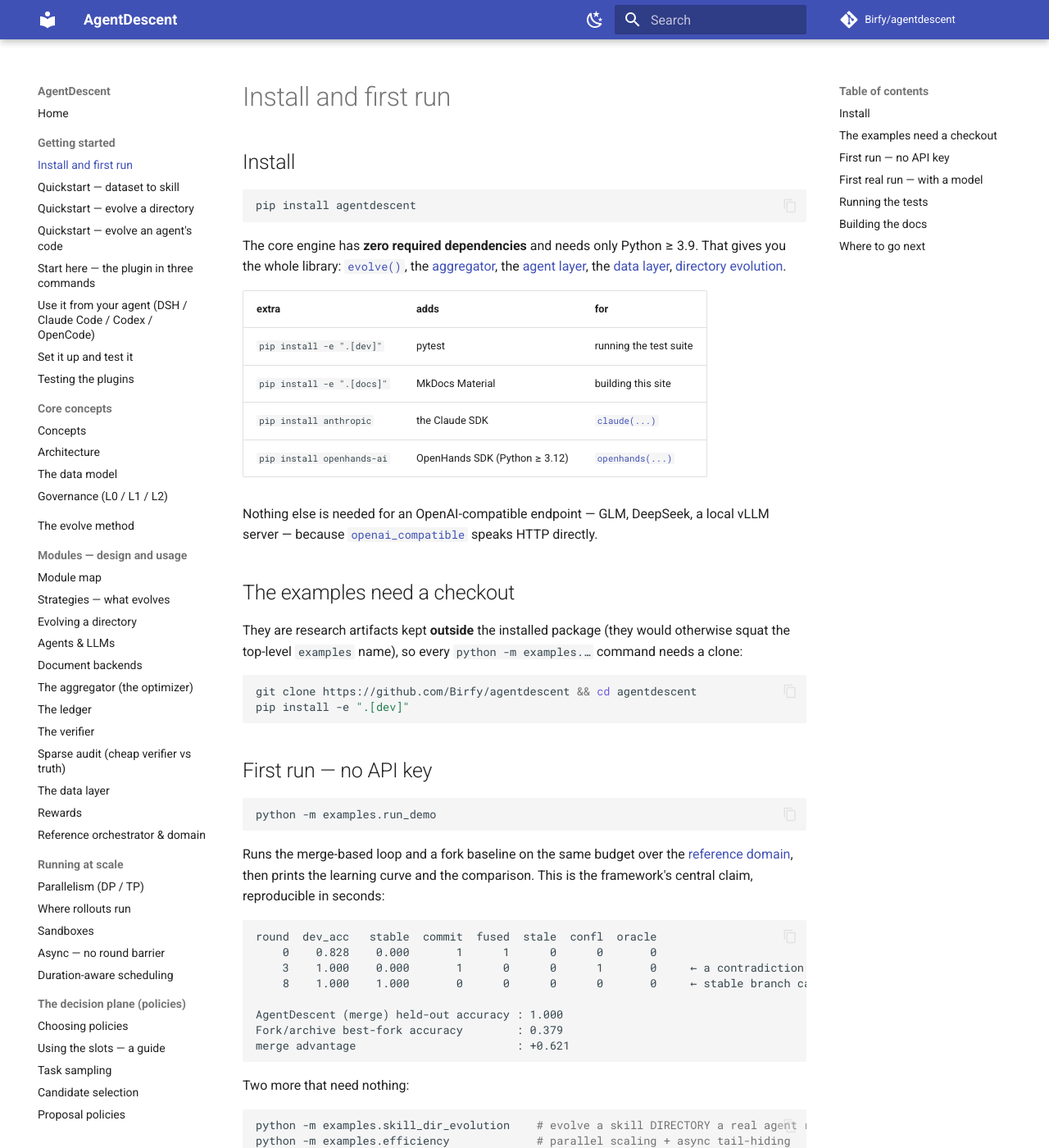
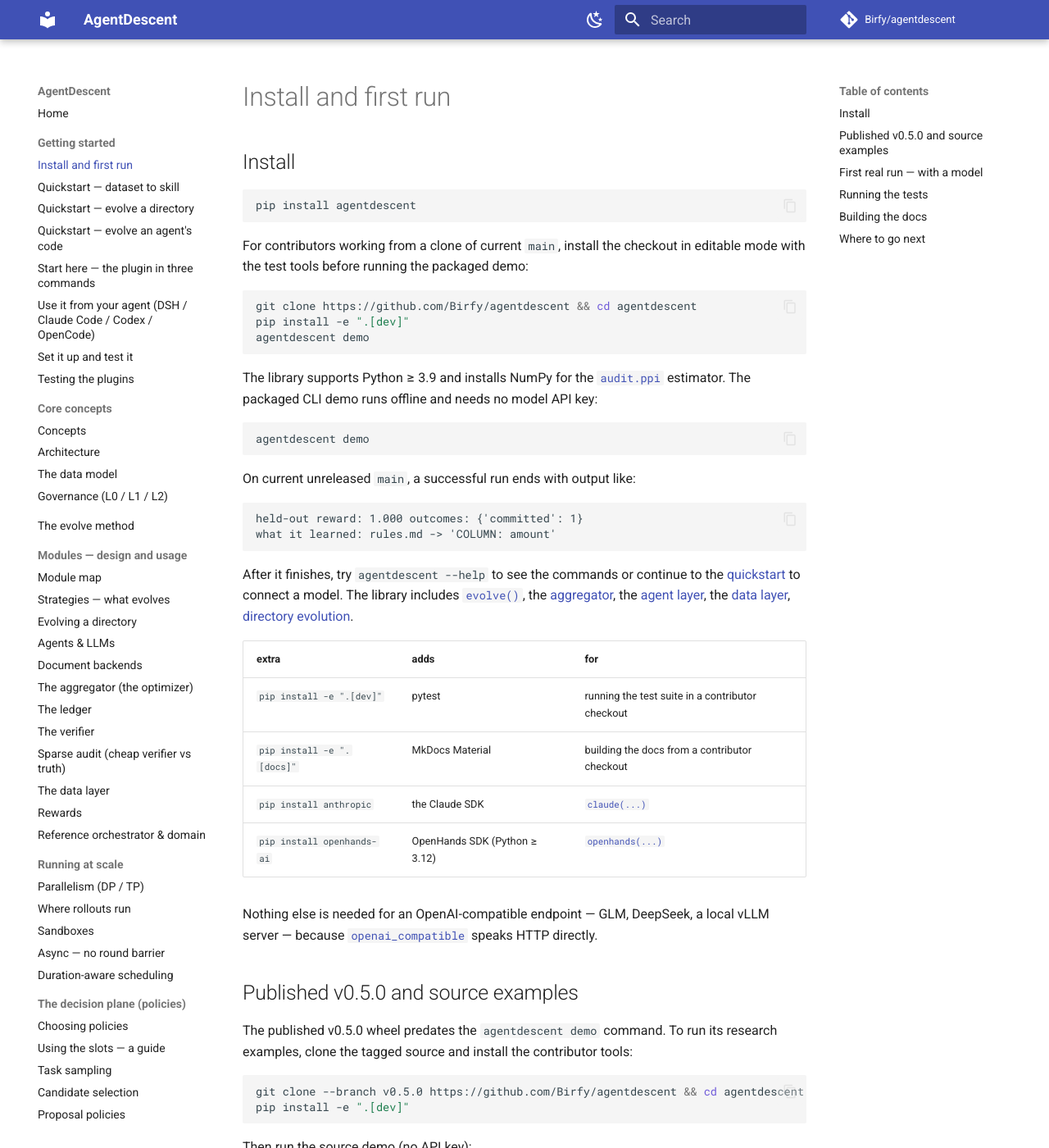
Before and after one commit to Birfy/agentdescent, an MkDocs documentation site: the page built from docs/install.md, in a window 1280 px wide and 1400 px high. Shown: the whole window at 82% size. Built offline with MkDocs 1.6.1 and Material for MkDocs 9.7.7, drawn with Linux system fonts in a browser that asks for light colours; comment, search, counter and statistics services are not loaded; some of the changed text lies outside the part shown.

Commit message:
docs: clarify current and released install paths

````diff
--- a/docs/install.md
+++ b/docs/install.md
@@ -6,39 +6,65 @@
 pip install agentdescent
 ```
 
-The core engine has **zero required dependencies** and needs only Python ≥ 3.9.
-That gives you the whole library: [`evolve()`](evolution.md), the
+For contributors working from a clone of current `main`, install the checkout
+in editable mode with the test tools before running the packaged demo:
+
+```bash
+git clone https://github.com/Birfy/agentdescent && cd agentdescent
+pip install -e ".[dev]"
+agentdescent demo
+```
+
+The library supports Python ≥ 3.9 and installs NumPy for the
+[`audit.ppi`](api.md) estimator. The packaged CLI demo runs offline and needs no
+model API key:
+
+```bash
+agentdescent demo
+```
+
+On current unreleased `main`, a successful run ends with output like:
+
+```
+held-out reward: 1.000 outcomes: {'committed': 1}
+what it learned: rules.md -> 'COLUMN: amount'
+```
+
+After it finishes, try `agentdescent --help` to see the commands or continue to
+the [quickstart](quickstart-skill.md) to connect a model. The library includes
+[`evolve()`](evolution.md), the
 [aggregator](aggregator.md), the [agent layer](agents.md), the
 [data layer](dataloader.md), [directory evolution](directory-evolution.md).
 
 | extra | adds | for |
 |---|---|---|
-| `pip install -e ".[dev]"` | pytest | running the test suite |
-| `pip install -e ".[docs]"` | MkDocs Material | building this site |
+| `pip install -e ".[dev]"` | pytest | running the test suite in a contributor checkout |
+| `pip install -e ".[docs]"` | MkDocs Material | building the docs from a contributor checkout |
 | `pip install anthropic` | the Claude SDK | [`claude(...)`](agents.md) |
 | `pip install openhands-ai` | OpenHands SDK (Python ≥ 3.12) | [`openhands(...)`](backends.md) |
 
 Nothing else is needed for an OpenAI-compatible endpoint — GLM, DeepSeek, a local
 vLLM server — because [`openai_compatible`](agents.md) speaks HTTP directly.
 
-## The examples need a checkout
+## Published v0.5.0 and source examples
 
-They are research artifacts kept **outside** the installed package (they would
-otherwise squat the top-level `examples` name), so every `python -m examples.…`
-command needs a clone:
+The published v0.5.0 wheel predates the `agentdescent demo` command. To run its
+research examples, clone the tagged source and install the contributor tools:
 
 ```bash
-git clone https://github.com/Birfy/agentdescent && cd agentdescent
+git clone --branch v0.5.0 https://github.com/Birfy/agentdescent && cd agentdescent
 pip install -e ".[dev]"
 ```
 
-## First run — no API key
+Then run the source demo (no API key):
 
 ```bash
 python -m examples.run_demo
 ```
 
-Runs the merge-based loop and a fork baseline on the same budget over the
+Examples are research artifacts kept **outside** the installed package (they
+would otherwise squat the top-level `examples` name). This command runs the
+merge-based loop and a fork baseline on the same budget over the
 [reference domain](orchestrator.md), then prints the learning curve and the
 comparison. This is the framework's central claim, reproducible in seconds:
 
@@ -113,7 +139,7 @@ The suite is offline and deterministic — no network, no model API:
 pytest -q
 ```
 
-CI runs it on Python 3.9 / 3.11 / 3.12 for every push and PR.
+CI runs it on Python 3.9, 3.10, 3.11 and 3.12 for every push and PR.
 
 ## Building the docs
 
````
Also changed, not shown: CHANGELOG.md (+5 -0 lines), README.md (+15 -16 lines), docs/index.md (+5 -9 lines), 2 other files.
